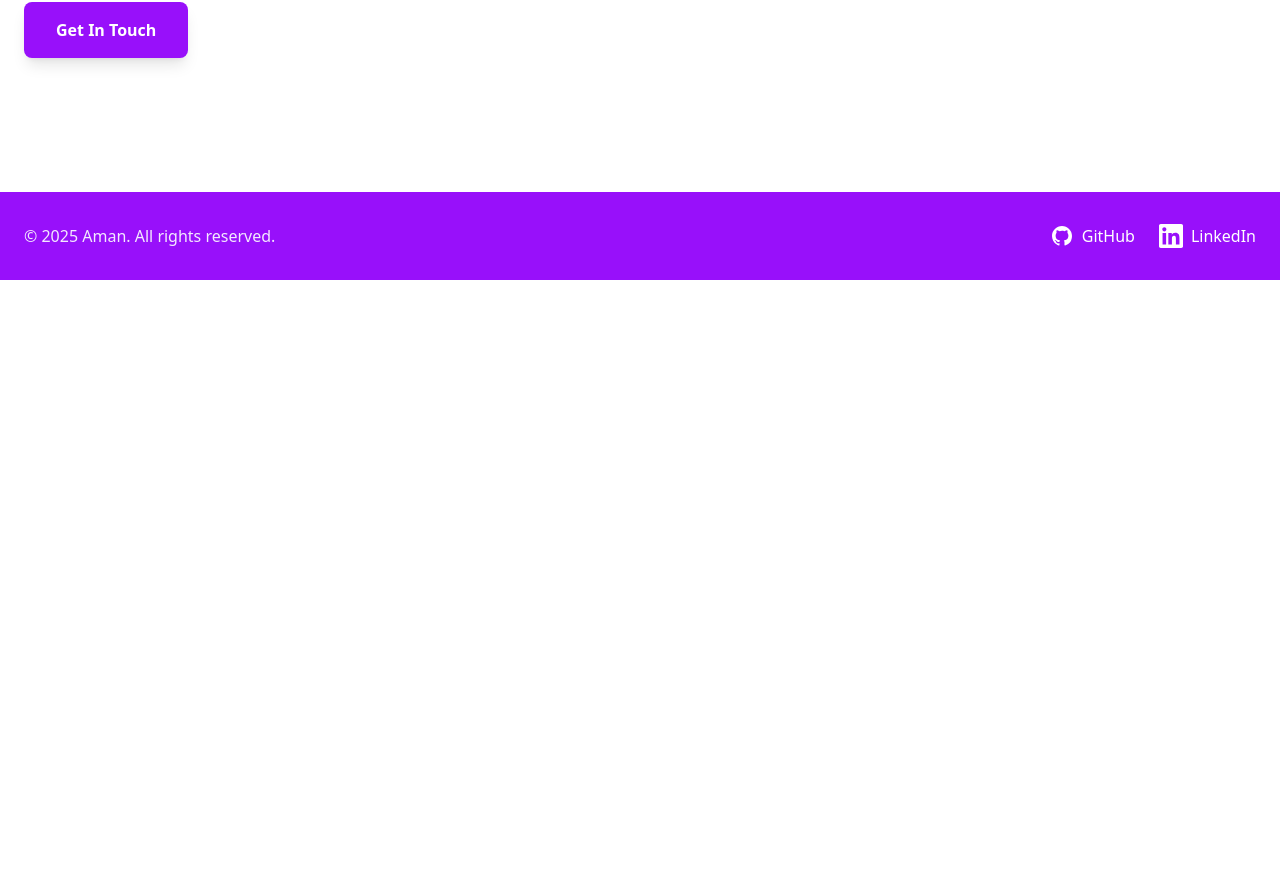
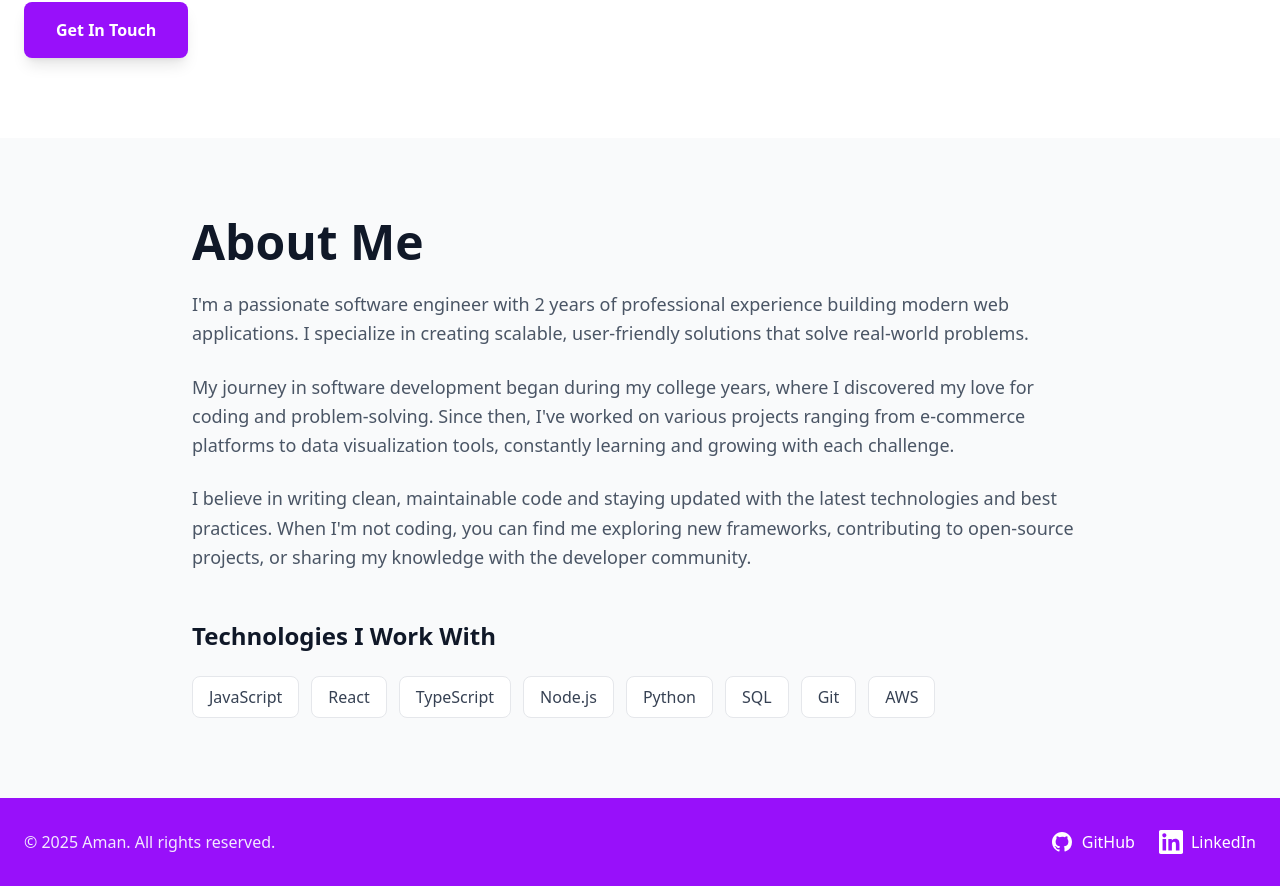
Before and after one commit to Aman-11381/portfolio-website, a React (Vite) app: page / in a window 1280 px wide. Shown: the part 520-1406 px from the top of the page. Before the commit the page ends 800 px from the top, so only its background shows below. Built offline with nearby package versions, Linux system fonts and the light colour scheme.

Commit message:
Remove About page and update navigation links; add AboutSection to Home

```diff
--- a/src/App.tsx
+++ b/src/App.tsx
@@ -1,6 +1,5 @@
 import { BrowserRouter as Router, Routes, Route } from 'react-router-dom';
 import Home from './pages/Home';
-import About from './pages/About';
 import Work from './pages/Work';
 import Contact from './pages/Contact';
 
@@ -9,7 +8,6 @@ function App() {
     <Router>
       <Routes>
         <Route path="/" element={<Home />} />
-        <Route path="/about" element={<About />} />
         <Route path="/work" element={<Work />} />
         <Route path="/contact" element={<Contact />} />
       </Routes>
--- a/src/components/Navigation.tsx
+++ b/src/components/Navigation.tsx
@@ -12,12 +12,12 @@ function Navigation() {
 
           {/* Navigation links in the center */}
           <div className="flex items-center space-x-8">
-            <Link
-              to="/about"
+            <a
+              href="/#about"
               className="text-gray-700 hover:text-purple-600 transition-colors font-medium"
             >
               About
-            </Link>
+            </a>
             <Link
               to="/work"
               className="text-gray-700 hover:text-purple-600 transition-colors font-medium"
--- a/src/pages/About.tsx
+++ /dev/null
@@ -1,19 +0,0 @@
-import Navigation from '../components/Navigation';
-import Footer from '../components/Footer';
-
-function About() {
-  return (
-    <div className="min-h-screen bg-white flex flex-col">
-      <Navigation />
-      <main className="max-w-7xl mx-auto px-6 py-20 flex-grow">
-        <h1 className="text-5xl font-bold text-gray-900 mb-6">About Me</h1>
-        <p className="text-xl text-gray-600">
-          This is the About page. Content will be added here soon.
-        </p>
-      </main>
-      <Footer />
-    </div>
-  );
-}
-
-export default About;
--- a/src/pages/Home.tsx
+++ b/src/pages/Home.tsx
@@ -1,11 +1,13 @@
 import Navigation from '../components/Navigation';
 import Footer from '../components/Footer';
+import AboutSection from '../sections/AboutSection';
 
 function Home() {
   return (
     <div className="min-h-screen bg-white flex flex-col">
       <Navigation />
       <main className="flex-grow">
+        {/* Hero Section */}
         <section className="max-w-7xl mx-auto px-6 py-20">
           <div className="grid grid-cols-1 lg:grid-cols-2 gap-12 items-center">
             {/* Left side - Text content */}
@@ -41,6 +43,9 @@ function Home() {
             </div>
           </div>
         </section>
+
+        {/* About Section */}
+        <AboutSection />
       </main>
       <Footer />
     </div>
--- /dev/null
+++ b/src/sections/AboutSection.tsx
@@ -0,0 +1,68 @@
+function AboutSection() {
+  return (
+    <section id="about" className="bg-gray-50 py-20">
+      <div className="max-w-7xl mx-auto px-6">
+        <div className="max-w-4xl mx-auto">
+          {/* Section heading */}
+          <h2 className="text-4xl lg:text-5xl font-bold text-gray-900 mb-6">
+            About Me
+          </h2>
+
+          {/* Content */}
+          <div className="space-y-6 text-gray-600 text-lg leading-relaxed">
+            <p>
+              I'm a passionate software engineer with 2 years of professional
+              experience building modern web applications. I specialize in
+              creating scalable, user-friendly solutions that solve real-world
+              problems.
+            </p>
+
+            <p>
+              My journey in software development began during my college years,
+              where I discovered my love for coding and problem-solving. Since
+              then, I've worked on various projects ranging from e-commerce
+              platforms to data visualization tools, constantly learning and
+              growing with each challenge.
+            </p>
+
+            <p>
+              I believe in writing clean, maintainable code and staying updated
+              with the latest technologies and best practices. When I'm not
+              coding, you can find me exploring new frameworks, contributing to
+              open-source projects, or sharing my knowledge with the developer
+              community.
+            </p>
+          </div>
+
+          {/* Skills or Technologies (optional section) */}
+          <div className="mt-12">
+            <h3 className="text-2xl font-bold text-gray-900 mb-6">
+              Technologies I Work With
+            </h3>
+            <div className="flex flex-wrap gap-3">
+              {[
+                'JavaScript',
+                'React',
+                'TypeScript',
+                'Node.js',
+                'Python',
+                'SQL',
+                'Git',
+                'AWS',
+              ].map((tech) => (
+                <span
+                  key={tech}
+                  className="px-4 py-2 bg-white text-gray-700 rounded-lg border border-gray-200 font-medium"
+                >
+                  {tech}
+                </span>
+              ))}
+            </div>
+          </div>
+        </div>
+      </div>
+    </section>
+  );
+}
+
+export default AboutSection;
```
